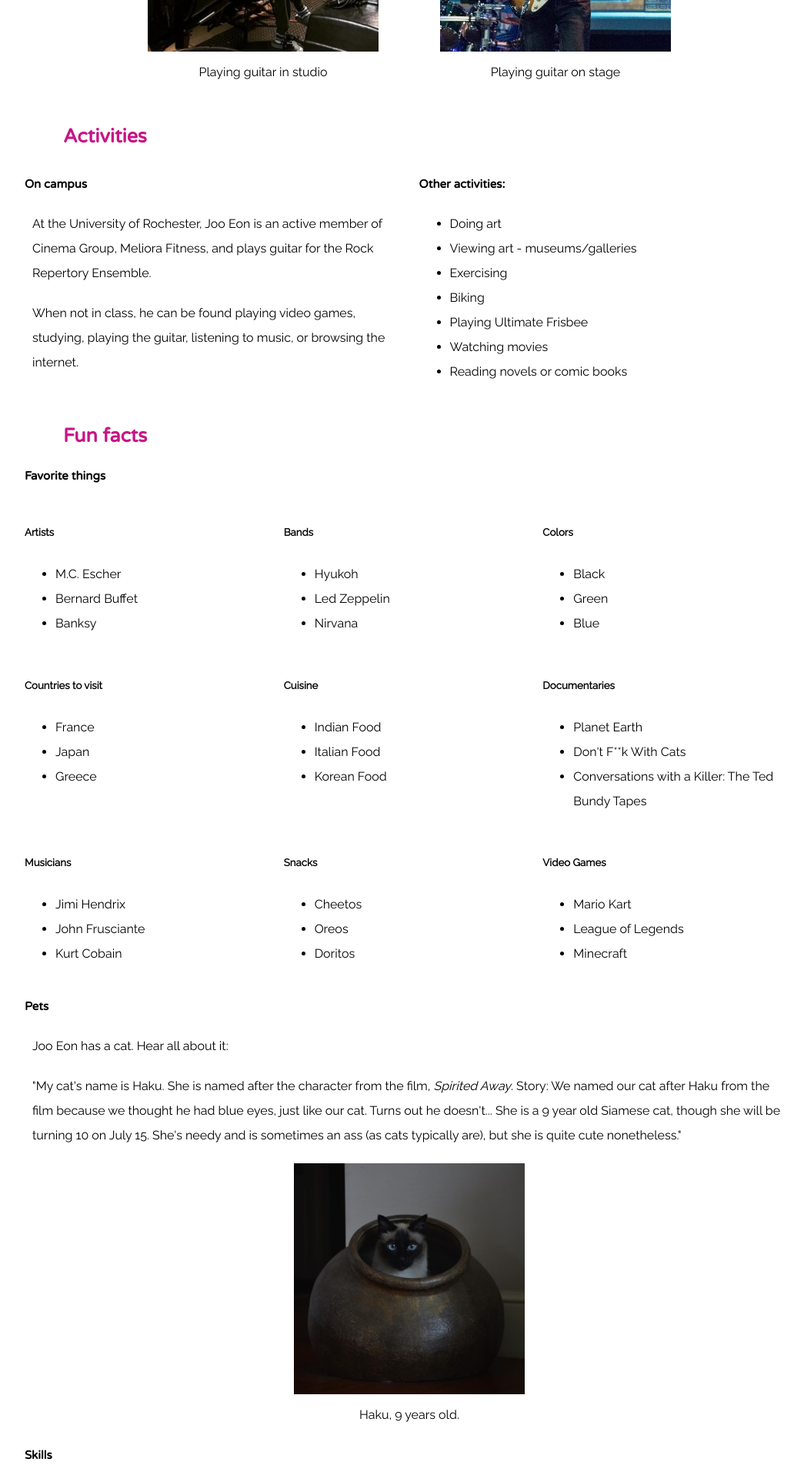
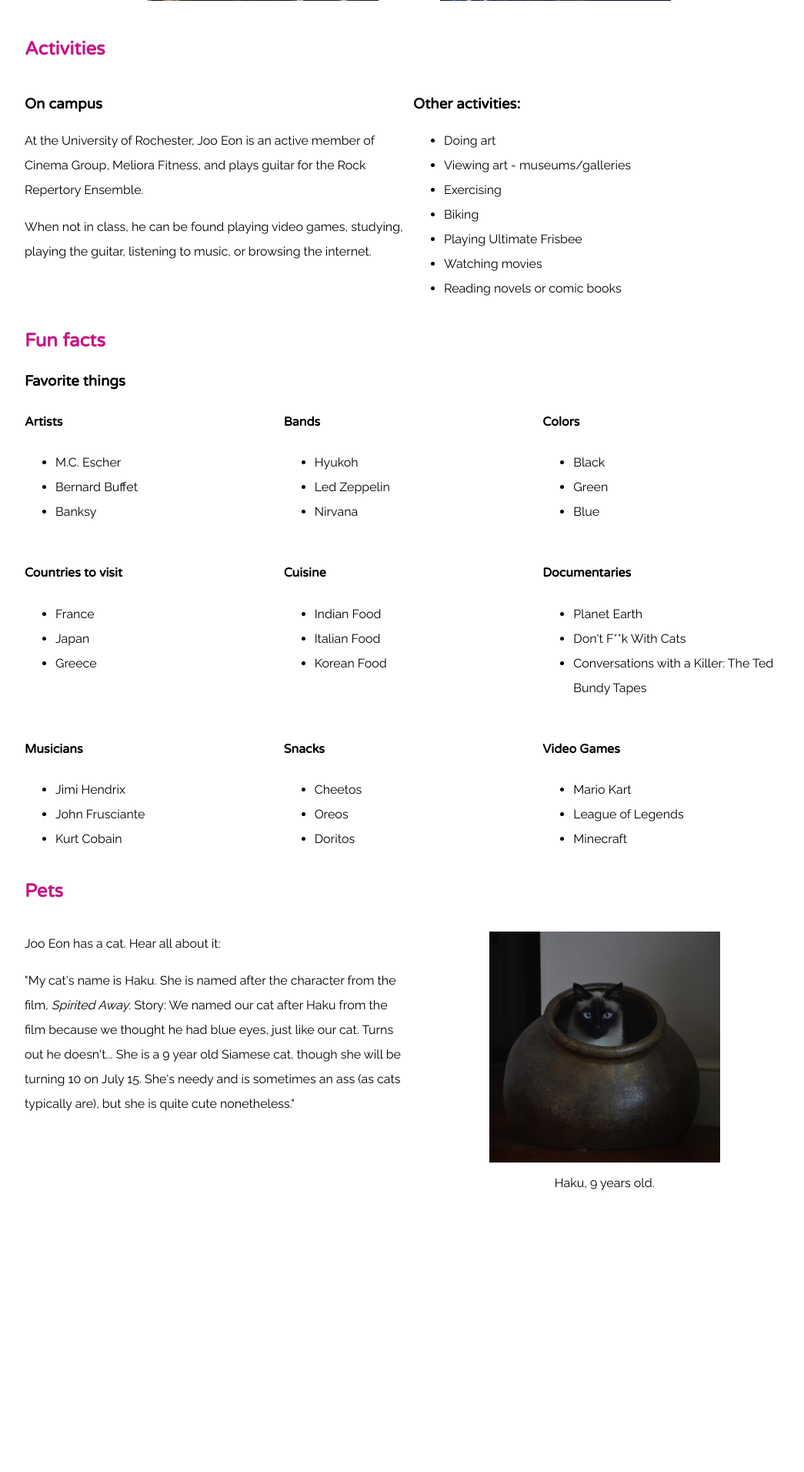
Before and after one commit to msquidward17/project1, a PHP site: page /jp.php in a window 1280 px wide. Shown: the part 3008-4920 px from the top of the page at 77% size, without its empty margins (108-1153 px from the left). Run offline with PHP 8.4, Linux system fonts and the light colour scheme.

Commit message:
fixed jp.php

```diff
--- a/css/styles.css
+++ b/css/styles.css
@@ -28,19 +28,16 @@ h1 {
 
 h2{
 	font-family: 'Varela Round', sans-serif;
+	color: mediumvioletred;
+	font-weight : bold;
 }
 
 h3 {
-	font-size: 25px;
-	font-weight : bold;
-	margin-bottom : 10px;
-	color: mediumvioletred;
-	padding: 10px 10px 0px 50px;
+	margin-bottom : 0px;
 	font-family: 'Varela Round', sans-serif;
 }
 
 h4 {
-	font-size: 15px;
 	color: #000000;
 	font-family: 'Varela Round', sans-serif;
 }
@@ -52,10 +49,6 @@ a {
 
 a:hover {
 	color : mediumvioletred;
-}
-
-p {
-	margin: 0px 10px 20px 10px;
 }
 
 figure {
@@ -70,21 +63,39 @@ figure {
 .grida {
     display: grid;
     grid-template-columns: repeat(2, 1fr);
-    gap: 25px;
+    grid-gap: 10px;
 }
 
 .gridi {
     display: grid;
     grid-template-columns: repeat(3, 1fr);
-    gap: 10px;
+    grid-gap: 10px;
 }
 
 /*quote design*/
 
 #aamilne, #play, #tolstoy, #lived, #quote, #quote2{
-	font-size: 35px;
-	margin-top: 90px;
+	font-size: 25px;
+	/*margin-top: 90px;*/
 	font-weight: bold;
+}
+
+.pets{
+	display: grid;
+	grid-template-columns: 1fr 1fr;
+	grid-template-rows: repeat(2, 1fr);
+	grid-column-gap: 15px;
+	grid-row-gap: 0px;
+}
+
+.one{
+	grid-row: 1;
+	grid-column: 1;
+}
+
+.pets figure{
+	grid-row: 1;
+	grid-column: 2;
 }
 
 span{
--- a/jp.php
+++ b/jp.php
@@ -12,10 +12,15 @@
 					</div>
 				</header>
 				<section class="container">
-					<h3>Academics</h3>
+					<h2>Skills</h2>
+					<p>Joo Eon speaks a variety of languages. He has good computer programming skills, great artistic skills, and is good at music.</p>
+				</section>
+
+				<section class="container">
+					<h2>Academics</h2>
 					<p>Joo Eon Park is a student at the University of Rochester, majoring in Computer Science with a minor in Digital Media Studies. His intended clusters are Music and Public Health.</p>
 					<p>Here are some of the courses he has taken in his time at the University of Rochester:</p>
-					<h4>Computer Science</h4>
+					<h3>Computer Science</h3>
 					<ul>
 						<li>CSC 170 - Introduction to Web Development</li>
 						<li>CSC 171 - Introduction to Computer Science</li>
@@ -23,14 +28,14 @@
 						<li>CSC 173 - Computation & Formal Systems</li>
 						<li>CSC 186 - Video Game Development</li>
 					</ul>
-					<h4>Music</h4>
+					<h3>Music</h3>
 					<ul>
 						<li>MUR 101 - Elements of Music</li>
 						<li>MUR 109 - Musicianship</li>
 						<li>MUR 180 - Rock Repertory Ensemmble</li>
 						<li>JAZ 130 - Jazz Guitar Lessons at Eastman</li>
 					</ul>
-					<h4>Other Interesting Courses</h4>
+					<h3>Other Interesting Courses</h3>
 					<ul>
 						<li>AME 140 - Introduction to Audio & Music Engineering</li>
 						<li>DMS 103 - Essential Digital Media Toolkit</li>
@@ -40,11 +45,9 @@
 					</ul>
 				</section>
 				<section class="container">
-					<h3>Interests</h3>
+					<h2>Interests</h2>
 					<section>
-						<h4>The Arts</h4>
 						<section>
-							<h5>Art</h5>
 							<p>Joo Eon has always had great interest in art and design. One of his favorite things to do is go to museums and galleries. To keep his interest in art alive, he took a course on printmaking last semester. This was the first time he did printmaking, and it was a lot of fun. This piece was inspired by M.C. Escher's work. This type of pattern is called a tessellation. Linoleum blocks were carved, inked, and pressed onto the paper. This technique is called relief printing.</p>
 							<figure class="side-by-side">
 								<figure>
@@ -58,35 +61,35 @@
 							</figure>
 						</section>
 						<section>
-							<h5>Music</h5>
+							<h3>Music</h3>
 							<p>Joo Eon has always been in close proximity to music, mainly due to his dad's career in the musical world. He most closely relates to rock music and the electric guitar, having listened to various rock genres and bands since he was young. He most fondly recalls listening to Jimi Hendrix in his dad's car. At the time, he had no regard for what he was listening to, but as he grew up, he developed a great appreciation for Hendrix and music in general.</p>
 							<p>Now, he is always with a guitar, practicing on the daily. He plays in the Rock Ensemble at school, take Jazz guitar lessons at the Eastman School of Music, and has begun recording and mixing his guitar playing. He hopes to begin writing his own songs one day.</p>
 							<figure class="side-by-side">
 								<figure>
 									<img src="images/jp_music.jpg" alt="guitar_in_studio">
-									<figcaption>Playing guitar in studio</figcaption>
+
 								</figure>
 								<figure>
 									<img src="images/jp_music2.jpg" alt="guitar_on_stage">
-									<figcaption>Playing guitar on stage</figcaption>
+
 								</figure>
 							</figure>
 						</section>
 					</section>
 				</section>
 				<section class="container">
-					<h3>Activities</h3>
+					<h2>Activities</h2>
 					<div class="grida">
 						<div>
 							<div class="article">
-								<h4>On campus</h4>
+								<h3>On campus</h3>
 								<p>At the University of Rochester, Joo Eon is an active member of Cinema Group, Meliora Fitness, and plays guitar for the Rock Repertory Ensemble.</p>
 								<p>When not in class, he can be found playing video games, studying, playing the guitar, listening to music, or browsing the internet.</p>
 							</div>
 						</div>
 						<div>
 							<aside>
-								<h4>Other activities:</h4>
+								<h3>Other activities:</h3>
 								<ul>
 									<li>Doing art</li>
 									<li>Viewing art - museums/galleries</li>
@@ -101,11 +104,11 @@
 					</div>
 				</section>
 				<section class="container">
-					<h3>Fun facts</h3>
-					<h4>Favorite things</h4>
+					<h2>Fun facts</h2>
+					<h3>Favorite things</h3>
 					<div class="gridi">
 						<div>
-							<h5>Artists</h5>
+							<h4>Artists</h4>
 							<ul>
 								<li>M.C. Escher</li>
 								<li>Bernard Buffet</li>
@@ -113,7 +116,7 @@
 							</ul>
 						</div>
 						<div>
-							<h5>Bands</h5>
+							<h4>Bands</h4>
 							<ul>
 								<li>Hyukoh</li>
 								<li>Led Zeppelin</li>
@@ -121,7 +124,7 @@
 							</ul>
 						</div>
 						<div>
-							<h5>Colors</h5>
+							<h4>Colors</h4>
 							<ul>
 								<li>Black</li>
 								<li>Green</li>
@@ -129,7 +132,7 @@
 							</ul>
 						</div>
 						<div>
-							<h5>Countries to visit</h5>
+							<h4>Countries to visit</h4>
 							<ul>
 								<li>France</li>
 								<li>Japan</li>
@@ -137,7 +140,7 @@
 							</ul>
 						</div>
 						<div>
-							<h5>Cuisine</h5>
+							<h4>Cuisine</h4>
 							<ul>
 								<li>Indian Food</li>
 								<li>Italian Food</li>
@@ -145,7 +148,7 @@
 							</ul>
 						</div>
 						<div>
-							<h5>Documentaries</h5>
+							<h4>Documentaries</h4>
 							<ul>
 								<li>Planet Earth</li>
 								<li>Don't F**k With Cats</li>
@@ -153,7 +156,7 @@
 							</ul>
 						</div>
 						<div>
-							<h5>Musicians</h5>
+							<h4>Musicians</h4>
 							<ul>
 								<li>Jimi Hendrix</li>
 								<li>John Frusciante</li>
@@ -161,7 +164,7 @@
 							</ul>
 						</div>
 						<div>
-							<h5>Snacks</h5>
+							<h4>Snacks</h4>
 							<ul>
 								<li>Cheetos</li>
 								<li>Oreos</li>
@@ -169,7 +172,7 @@
 							</ul>
 						</div>
 						<div>
-							<h5>Video Games</h5>
+							<h4>Video Games</h4>
 							<ul>
 								<li>Mario Kart</li>
 								<li>League of Legends</li>
@@ -178,22 +181,21 @@
 						</div>
 					</div>
 					<section>
-						<h4>Pets</h4>
+						<h2>Pets</h2>
+						<div class="pets">
+						<div class="one">
 						<p>Joo Eon has a cat. Hear all about it:</p>
-						<p>"My cat's name is Haku. She is named after the character from the film, <em>Spirited Away</em>. Story: We named our cat after Haku from the film because we thought he had blue eyes, just like our cat. Turns out he doesn't... She is a 9 year old Siamese cat, though she will be turning 10 on July 15. She's needy and is sometimes an ass (as cats typically are), but she is quite cute nonetheless."</p>
-					<figure><img src="images/jp_cat.jpg" alt="jooeons_cat"><figcaption>Haku, 9 years old.</figcaption></figure>
+						<p>"My cat's name is Haku. She is named after the character from the film, <em>Spirited Away</em>. Story: We named our cat after Haku from the film because we thought he had blue eyes, just like our cat. Turns out he doesn't... She is a 9 year old Siamese cat, though she will be turning 10 on July 15. She's needy and is sometimes an ass (as cats typically are), but she is quite cute nonetheless."</p></div>
+					<figure><img src="images/jp_cat.jpg" alt="jooeons_cat"><figcaption>Haku, 9 years old.</figcaption></figure></div>
 				</section>
-				<section>
-					<h4>Skills</h4>
-					<p>Joo Eon speaks a variety of languages. He has good computer programming skills, great artistic skills, and is good at music.</p>
-				</section>
+
 			</section>
 			<aside class="container">
 				<p id="quote2"><q>The story of life is quicker than the wink of an eye, the story of love is hello and goodbye...until we meet again.</q><span> ~ Jimi Hendrix</span></p>
 			</aside>
 		</article>
 	</main>
-	<footer>
+	<footer class="container">
 		<p>
 			CSC 174: Advanced Front-end Web Design and Development -
 			<a href="http://csc174.org/lab01/jpark174/" target=_blank>Original Lab 01</a>
```
Also changed, not shown: index.php (added, +17 -0 lines).
